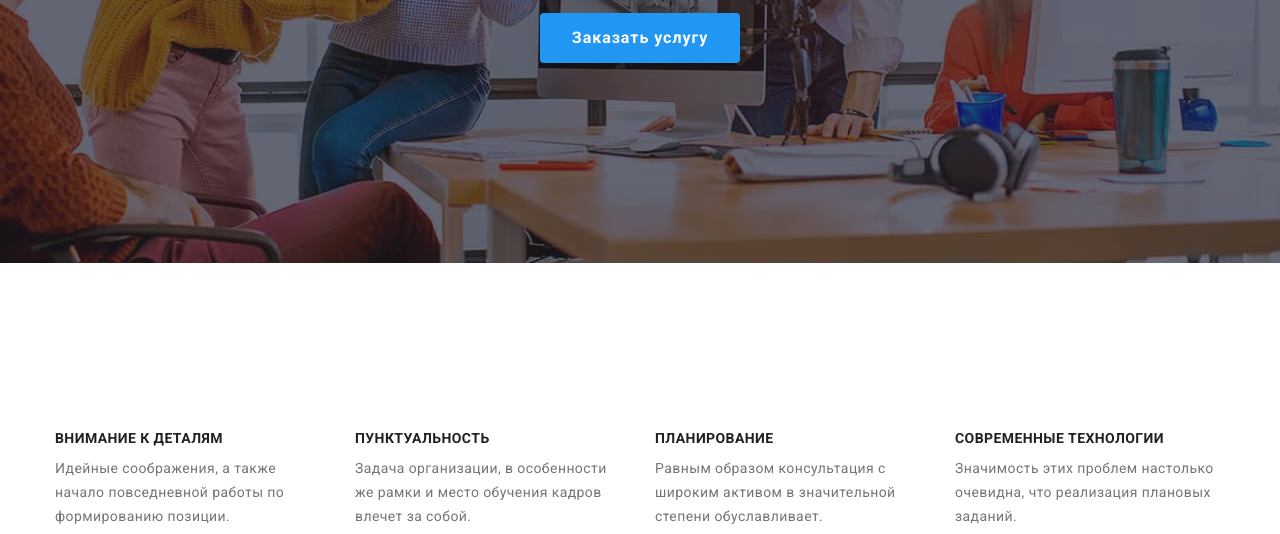
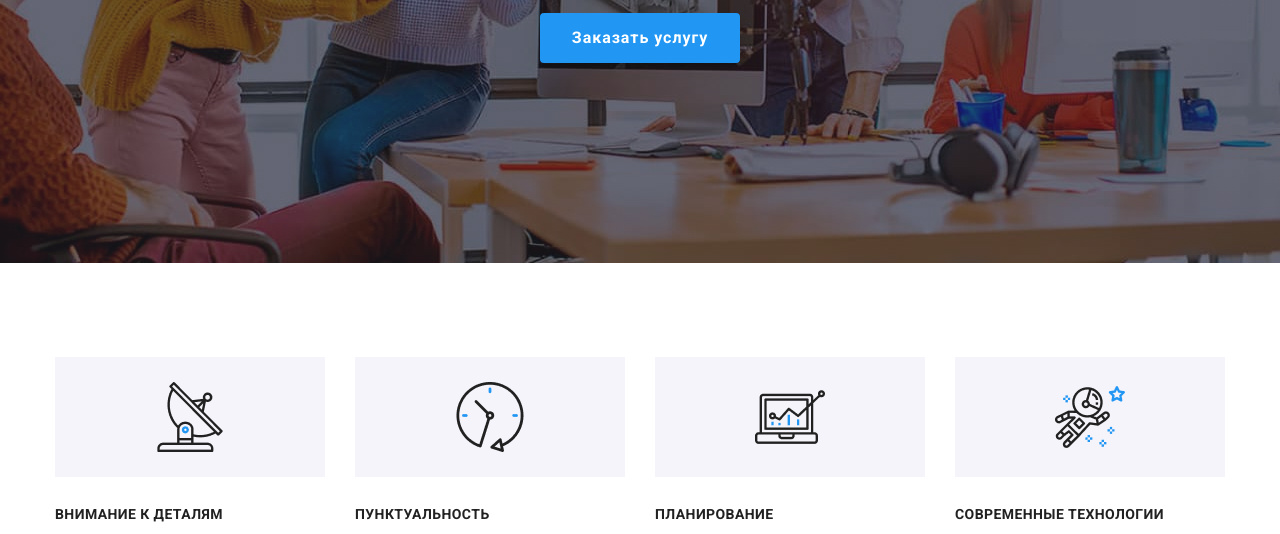
Before and after one commit to VitalinaKovbasiuk/goit-markup-hw-04, a plain HTML site: page index.html in a window 1280 px wide. Shown: the part 418-952 px from the top of the page. Drawn offline with nearby package versions, Linux system fonts and the light colour scheme.

Commit message:
Додаю фонові зображення перед li в секції peculiarties

```diff
--- a/css/styles.css
+++ b/css/styles.css
@@ -228,6 +228,50 @@ footer {
 
 .peculiarties-list-box:last-child {
   margin-right: 0;
+}
+
+.icon-antenna::before {
+display: block;
+content: "";
+height: 120px;
+margin-bottom: 30px;
+background-image: url(../images/pmg-icon/antenna.png);
+background-repeat: no-repeat;
+background-position: center;
+background-color: #F5F4FA;
+}
+
+.icon-clock::before {
+  display: block;
+  content: "";
+  height: 120px;
+  margin-bottom: 30px;
+  background-image: url(../images/pmg-icon/clock.png);
+  background-repeat: no-repeat;
+  background-position: center;
+  background-color: #F5F4FA;
+}
+
+.icon-diagram::before {
+  display: block;
+  content: "";
+  height: 120px;
+  margin-bottom: 30px;
+  background-image: url(../images/pmg-icon/diagram.png);
+  background-repeat: no-repeat;
+  background-position: center;
+  background-color: #F5F4FA;
+}
+
+.icon-astronaut::before {
+  display: block;
+  content: "";
+  height: 120px;
+  margin-bottom: 30px;
+  background-image: url(../images/pmg-icon/astronaut.png);
+  background-repeat: no-repeat;
+  background-position: center;
+  background-color: #F5F4FA;
 }
 
 .peculiarities-title {
--- a/index.html
+++ b/index.html
@@ -76,48 +76,28 @@
         <div class="container">
           <h2 class="head vissual-hidden">Особенности</h2>
           <ul class="list peculiarities-list">
-            <li class="peculiarties-list-box">
-              <div class="peculiarties-list-box-icon">
-                <svg width="65.32px" height="70px">
-                  <use href="./images/icons.svg#icon-antenna"></use>
-                </svg>
-              </div>
+            <li class="peculiarties-list-box icon-antenna">
               <h3 class="peculiarities-title">Внимание к деталям</h3>
               <p class="peculiarities-text">
                 Идейные соображения, а также начало повседневной работы по
                 формированию позиции.
               </p>
             </li>
-            <li class="peculiarties-list-box">
-              <div class="peculiarties-list-box-icon">
-                <svg width="65.32px" height="70px">
-                  <use href="./images/icons.svg#icon-antenna"></use>
-                </svg>
-              </div>
+            <li class="peculiarties-list-box icon-clock">
               <h3 class="peculiarities-title">Пунктуальность</h3>
               <p class="peculiarities-text">
                 Задача организации, в особенности же рамки и место обучения
                 кадров влечет за собой.
               </p>
             </li>
-            <li class="peculiarties-list-box">
-              <div class="peculiarties-list-box-icon">
-                <svg width="65.32px" height="70px">
-                  <use href="./images/icons.svg#icon-antenna"></use>
-                </svg>
-              </div>
+            <li class="peculiarties-list-box icon-diagram">
               <h3 class="peculiarities-title">Планирование</h3>
               <p class="peculiarities-text">
                 Равным образом консультация с широким активом в значительной
                 степени обуславливает.
               </p>
             </li>
-            <li class="peculiarties-list-box">
-              <div class="peculiarties-list-box-icon">
-                <svg width="65.32px" height="70px">
-                  <use href="./images/icons.svg#icon-antenna"></use>
-                </svg>
-              </div>
+            <li class="peculiarties-list-box icon-astronaut">
               <h3 class="peculiarities-title">Современные технологии</h3>
               <p class="peculiarities-text">
                 Значимость этих проблем настолько очевидна, что реализация
```
Also changed, not shown: images/pmg-icon/antenna.png (added), images/pmg-icon/astronaut.png (added), images/pmg-icon/clock.png (added), images/pmg-icon/diagram.png (added).
